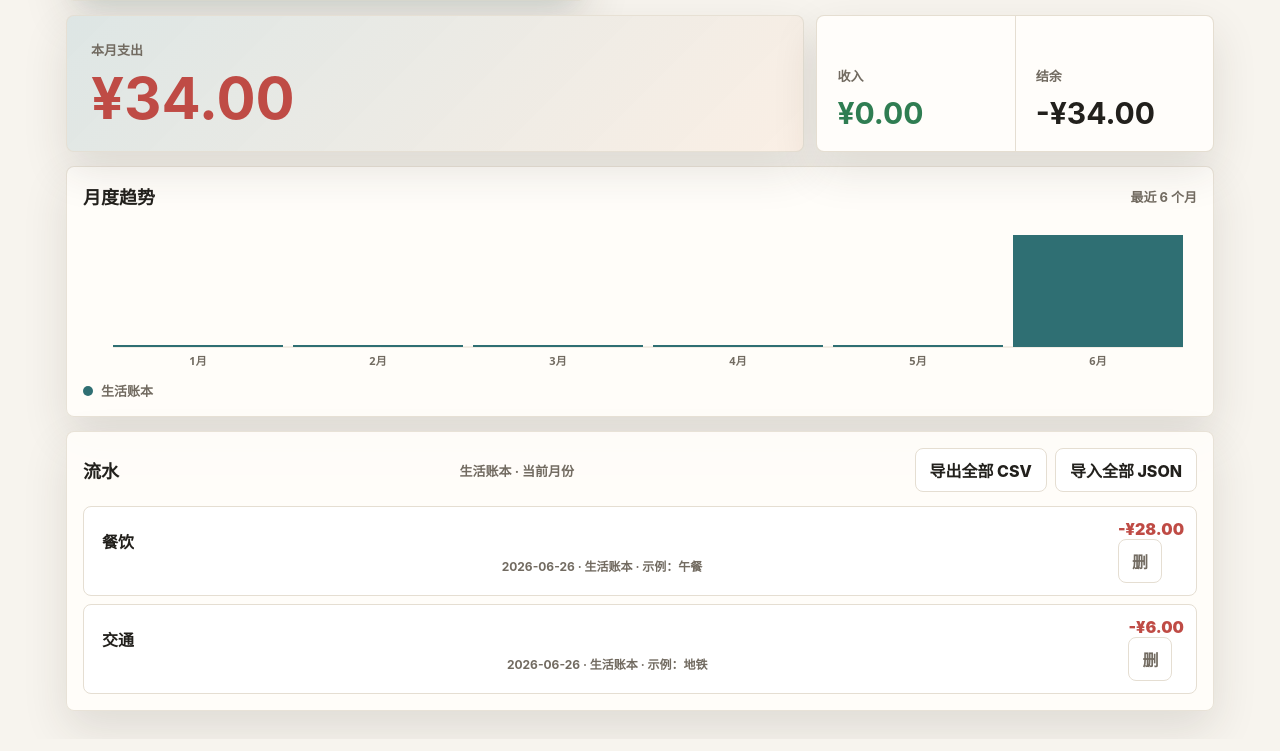
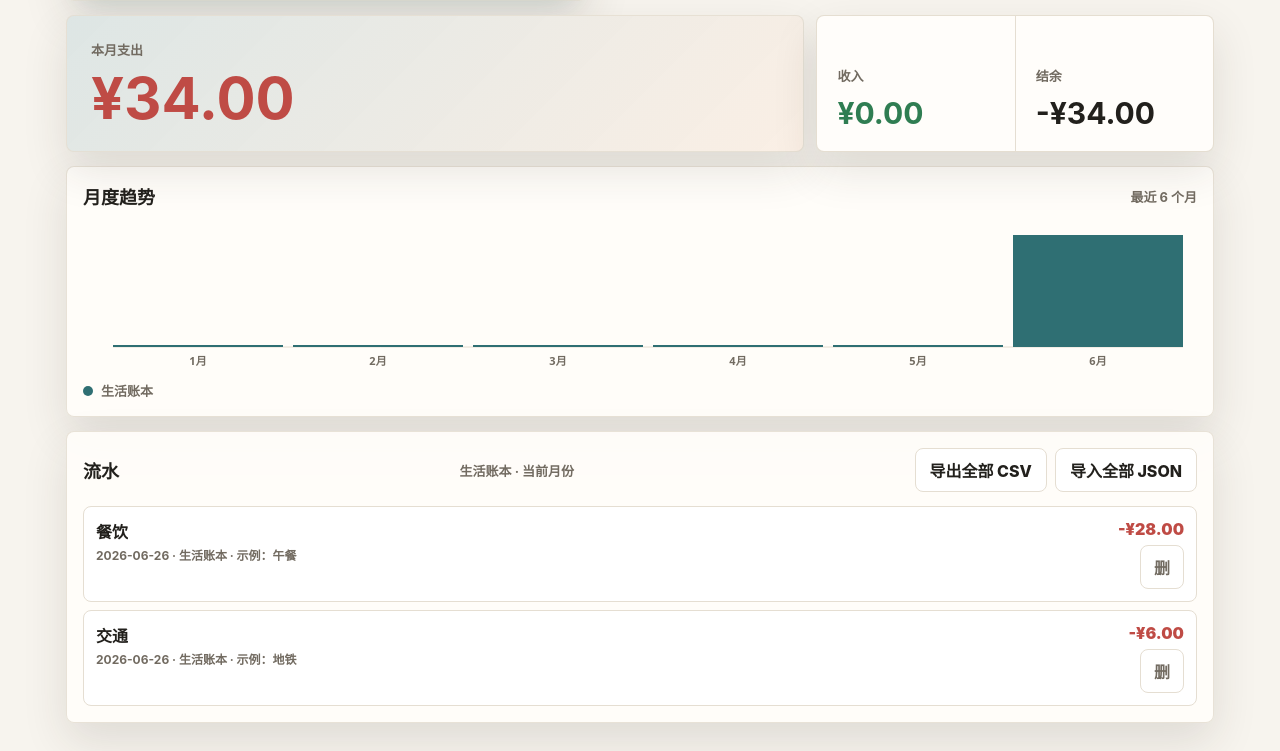
Before and after one commit to kobepong-alt/kobe-ledger, a plain HTML site: page index.html in a window 1280 px wide. Shown: the part 848-1599 px from the top of the page. Drawn offline with Linux system fonts and the light colour scheme.

Commit message:
Update styles.css

```diff
--- a/styles.css
+++ b/styles.css
@@ -430,7 +430,7 @@
   display: grid;
   grid-template-columns: minmax(0, 1fr) auto;
   gap: 10px;
-  align-items: center;
+  align-items: start;
   min-height: 66px;
   border: 1px solid var(--line);
   border-radius: 8px;
@@ -440,6 +440,21 @@
 
 .record-main {
   min-width: 0;
+}
+
+.record-edit {
+  min-height: 0;
+  border: 0;
+  background: transparent;
+  color: inherit;
+  padding: 0;
+  text-align: left;
+  cursor: pointer;
+}
+
+.record-edit:focus-visible {
+  outline: 3px solid rgba(47, 111, 115, 0.18);
+  outline-offset: 4px;
 }
 
 .record-title {
@@ -461,9 +476,9 @@
   color: var(--muted);
   font-size: 12px;
   font-weight: 650;
-  overflow: hidden;
-  text-overflow: ellipsis;
-  white-space: nowrap;
+  line-height: 1.45;
+  overflow-wrap: anywhere;
+  white-space: normal;
 }
 
 .record-amount {
@@ -477,6 +492,12 @@
 
 .record-amount.income {
   color: var(--income);
+}
+
+.record-side {
+  display: grid;
+  gap: 6px;
+  justify-items: end;
 }
 
 .record-delete {
```
